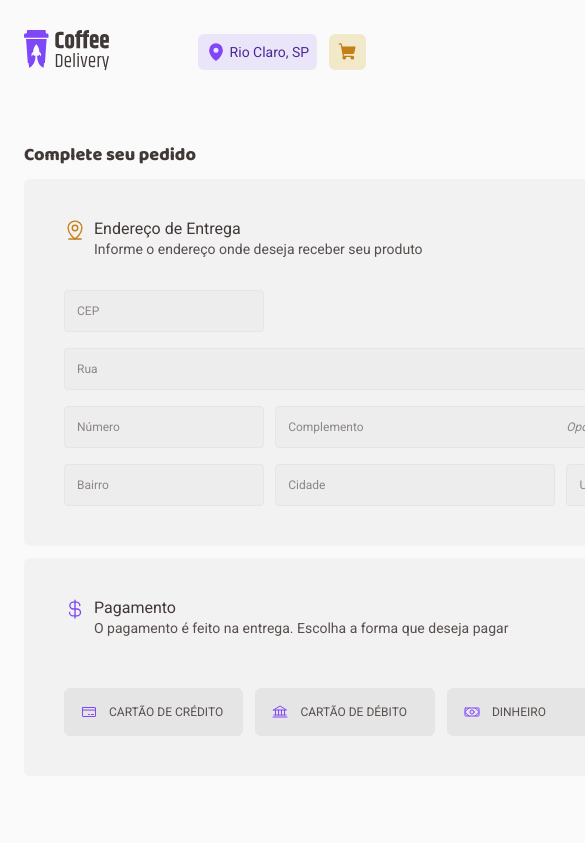
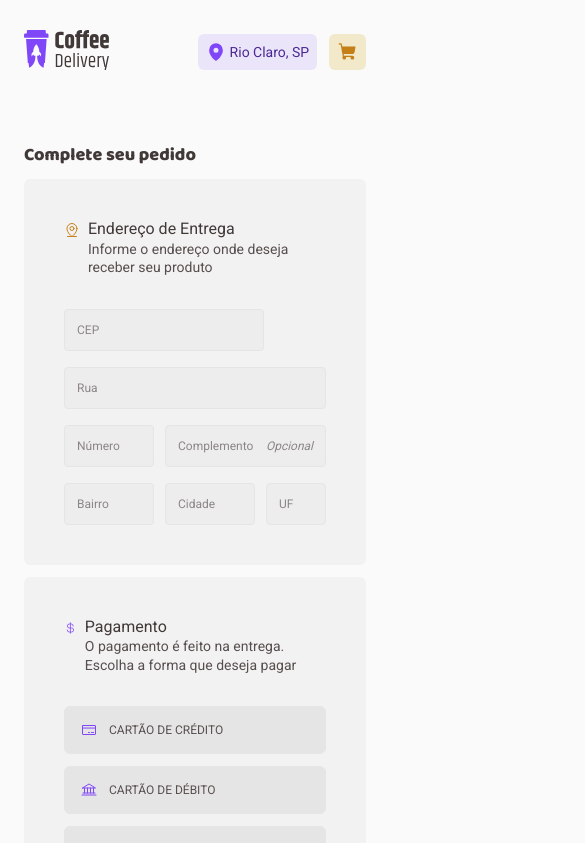
Before and after one commit to PabloXT14/Coffee-Delivery, a React (Vite) app: page /complete-order in a window 390 px wide. Shown: the top 843 px of the page, 585 px wide, since content can reach past the window. Built offline with nearby package versions, Linux system fonts and the light colour scheme.

Commit message:
feat: making responsivity

```diff
--- a/src/components/Input/styles.ts
+++ b/src/components/Input/styles.ts
@@ -38,7 +38,7 @@ export const InputStyleContainer = styled.div<InputStyleContainerProps>`
 `
 
 export const InputStyled = styled.input`
-  flex: 1;
+  width: 100%;
   height: 100%;
   background: none;
   border: none;
--- a/src/pages/CompleteOrder/components/CompleteOrderForm/styles.ts
+++ b/src/pages/CompleteOrder/components/CompleteOrderForm/styles.ts
@@ -6,7 +6,6 @@ export const CompleteOrderFormContainer = styled.div`
   display: flex;
   flex-direction: column;
   gap: 0.75rem;
-  /* max-width: 40rem; */
 
   /* background: tomato; */
 `
@@ -20,7 +19,10 @@ export const FormSectionContainer = styled(SectionBaseStyle)`
 export const AddressFormContainer = styled.div`
   width: 100%;
   display: grid;
-  grid-template-columns: 12.5rem 17.5rem 3.75rem;
+  grid-template-columns: minmax(0px, 12.5rem) minmax(0px, 17.5rem) minmax(
+      0px,
+      3.75rem
+    );
   column-gap: 0.7rem;
   row-gap: 1rem;
   grid-auto-flow: dense;
@@ -41,11 +43,23 @@ export const AddressFormContainer = styled.div`
 
 export const PaymentMethodOptionsContainer = styled.div`
   display: grid;
-  grid-template-columns: repeat(3, 1fr);
-  gap: 0.75rem;
+  grid-template-columns: repeat(3, minmax(0px, 1fr));
+
+  column-gap: 0.75rem;
+  row-gap: 0.75rem;
+
+  /* background: tomato; */
 
   & > p {
     grid-column: span 3;
     color: ${({ theme }) => theme.colors['base-error']};
   }
+
+  @media (max-width: 1200px) {
+    grid-template-columns: repeat(2, minmax(0px, 1fr));
+  }
+
+  @media (max-width: 1024px) {
+    grid-template-columns: repeat(1, minmax(0px, 1fr));
+  }
 `
--- a/src/pages/CompleteOrder/components/PaymentMethodInput/styles.ts
+++ b/src/pages/CompleteOrder/components/PaymentMethodInput/styles.ts
@@ -2,6 +2,7 @@ import styled, { css } from 'styled-components'
 
 export const PaymentMethodInputContainer = styled.div`
   input {
+    display: block;
     visibility: hidden;
     appearance: none;
   }
--- a/src/pages/CompleteOrder/components/SelectedCoffees/styles.ts
+++ b/src/pages/CompleteOrder/components/SelectedCoffees/styles.ts
@@ -8,6 +8,14 @@ export const SelectedCoffeesContainer = styled.div`
   width: 28rem;
 
   /* background: dodgerblue; */
+
+  @media (max-width: 1024px) {
+    width: 25rem;
+  }
+
+  @media (max-width: 900px) {
+    width: 100%;
+  }
 `
 
 export const DetailsContainer = styled(SectionBaseStyle)`
--- a/src/pages/CompleteOrder/styles.ts
+++ b/src/pages/CompleteOrder/styles.ts
@@ -7,8 +7,8 @@ export const CompleteOrderContainer = styled.form`
   justify-content: space-between;
   gap: 2rem;
 
-  @media (max-width: 1200px) {
-    /* flex-direction: column; */
+  @media (max-width: 900px) {
+    flex-direction: column;
   }
 `
 
```
